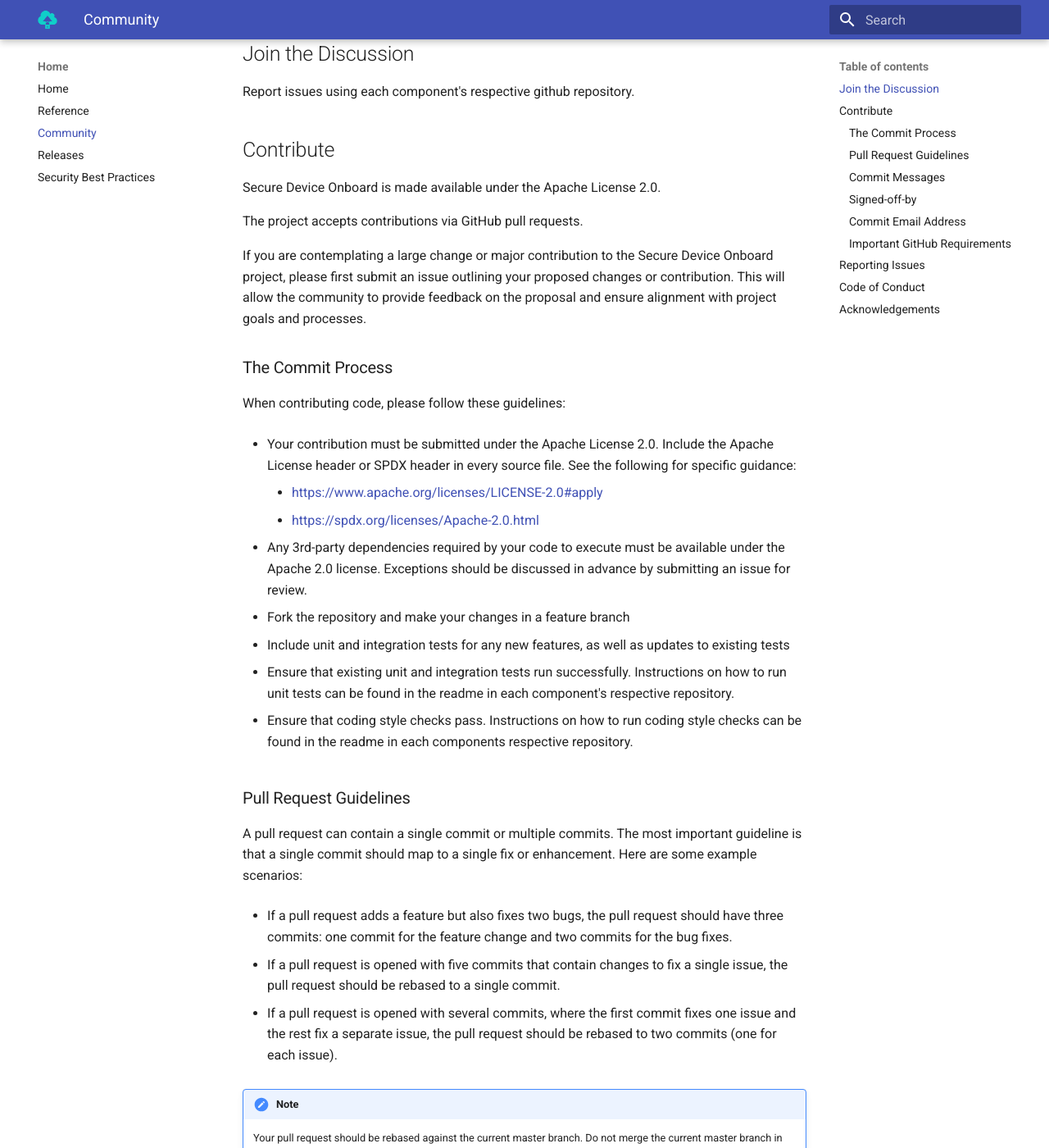
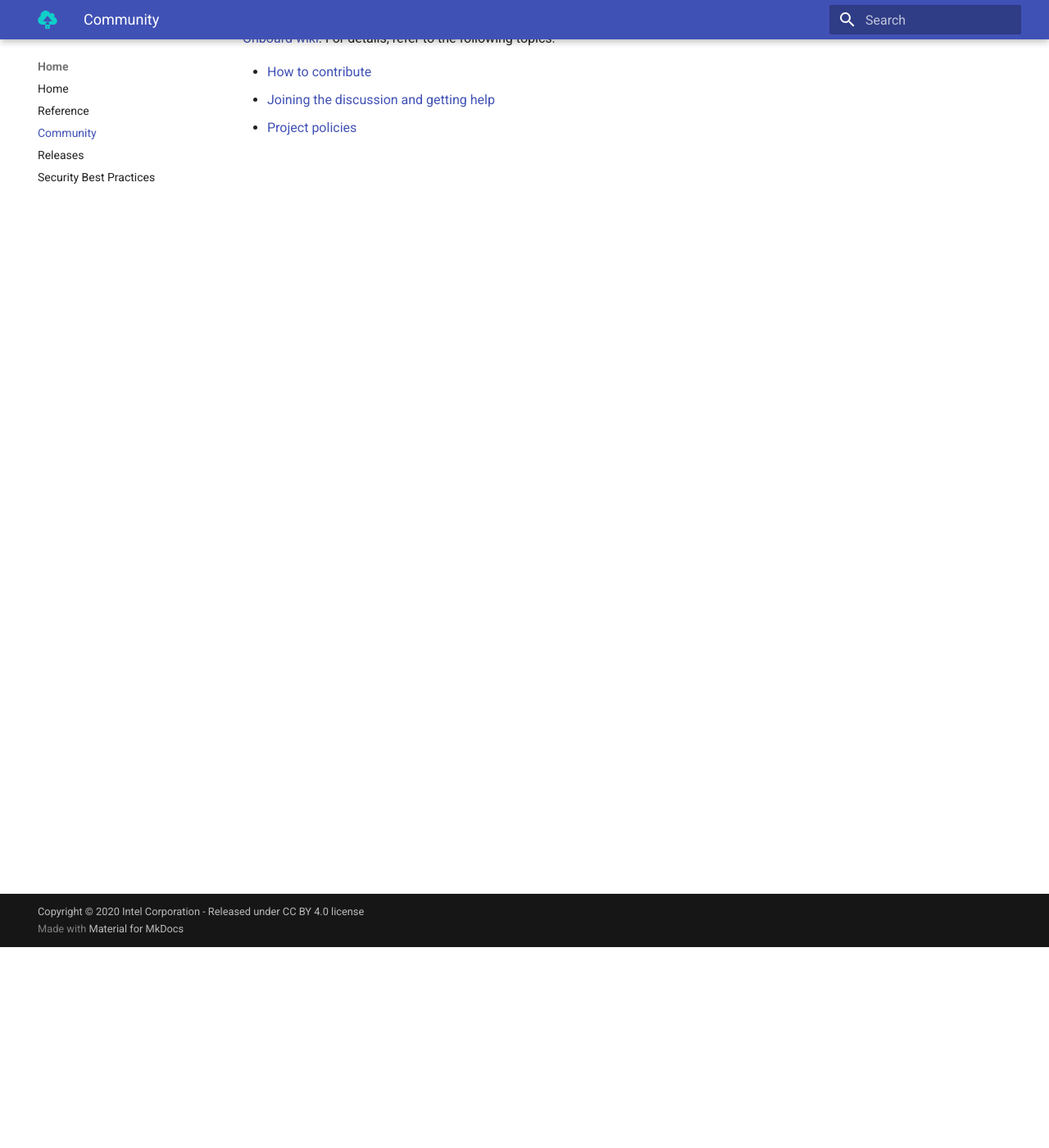
Before and after one commit to trbehera/docs, an MkDocs documentation site: the page built from docs/community.md, in a window 1280 px wide and 1400 px high, scrolled down 245 px. Shown: the whole window at 82% size. Built offline with MkDocs 1.6.1 and Material for MkDocs 9.7.7, drawn with Linux system fonts in a browser that asks for light colours; some of the changed text lies outside the part shown.

Commit message:
Update community page to point to wiki (#7)
Signed-off-by: Tom Barnes <thomas.j.barnes@intel.com>

```diff
--- a/docs/community.md
+++ b/docs/community.md
@@ -1,80 +1,7 @@
 # Community
-Welcome to the Secure Device Onboard community!
 
-## Join the Discussion
+Welcome to the Secure Device Onboard community.  Secure Device Onboard is an open source project sponsored by [LF Edge](https://www.lfedge.org/projects/securedeviceonboard/).  Community practices are documented at the [Secure Device Onboard wiki](https://wiki.lfedge.org/display/SDO/Secure+Device+Onboard). For details, refer to the following topics:
 
-Report issues using each component's respective github repository.
-
-## Contribute
-
-Secure Device Onboard is made available under the Apache License 2.0.
-
-The project accepts contributions via GitHub pull requests.
-
-If you are contemplating a large change or major contribution to the Secure Device Onboard project, please first submit an issue outlining your proposed changes or contribution. This will allow the community to provide feedback on the proposal and ensure alignment with project goals and processes.
-
-### The Commit Process
-
- When contributing code, please follow these guidelines:
-
-- Your contribution must be submitted under the Apache License 2.0. Include the Apache License header or SPDX header in every source file. See the following for specific guidance:
-    - <https://www.apache.org/licenses/LICENSE-2.0#apply>
-    - <https://spdx.org/licenses/Apache-2.0.html>
-
-- Any 3rd-party dependencies required by your code to execute must be available under the Apache 2.0 license. Exceptions should be discussed in advance by submitting an issue for review.
-
-- Fork the repository and make your changes in a feature branch
-
-- Include unit and integration tests for any new features, as well as updates to existing tests
-
-- Ensure that existing unit and integration tests run successfully. Instructions on how to run unit tests can be found in the readme in each component's respective repository.
-
-- Ensure that coding style checks pass. Instructions on how to run coding style checks can be found in the readme in each components respective repository.
-
-### Pull Request Guidelines
-
-A pull request can contain a single commit or multiple commits. The most important guideline is that a single commit should map to a single fix or enhancement. Here are some example scenarios:
-
-- If a pull request adds a feature but also fixes two bugs, the pull request should have three commits: one commit for the feature change and two commits for the bug fixes.
-
-- If a pull request is opened with five commits that contain changes to fix a single issue, the pull request should be rebased to a single commit.
-
-- If a pull request is opened with several commits, where the first commit fixes one issue and the rest fix a separate issue, the pull request should be rebased to two commits (one for each issue).
-
-
-!!! Note
-    Your pull request should be rebased against the current master branch. Do not merge the current master branch in with your topic branch. Do not use the Update Branch button provided by GitHub on the pull request page.
-
-### Commit Messages
-
-Commit messages should follow common Git conventions, such as using the imperative mood, separate subject lines, and a line length of 72 characters. These guidelines and more are documented here: <https://chris.beams.io/posts/git-commit/#seven-rules>
-
-### Signed-off-by
-
-Each commit must include a “Signed-off-by” line in the commit message (git commit -s). This sign-off indicates that you agree the commit satisfies the Developer Certificate of Origin ([DCO](https://developercertificate.org/)).
-
-### Commit Email Address
-
-Your commit email address must match your GitHub email address. For more information, see <https://help.github.com/articles/setting-your-commit-email-address-in-git/>
-
-### Important GitHub Requirements
-
-A pull request cannot merged until it has passed these status checks:
-
-- The build must pass on Jenkins
-- The pull request must be approved by at least two reviewers without any outstanding requests for changes
-
-## Reporting Issues
-
-Report issues using each component's respective github repository.
-
-## Code of Conduct
-
-When participating, please be respectful and courteous.
-
-The Secure Device Onboard project follows the LF Edge Code of Conduct: <https://lfprojects.org/policies/code-of-conduct/>
-
-## Acknowledgements
-This project uses software developed by the OpenSSL* Project for use in the OpenSSL\* Toolkit (<http://www.openssl.org/>).
-
-This project relies on other third-party components. For details, see the NOTICE file and/or folder in each components respective repository.
+* [How to contribute](https://wiki.lfedge.org/display/SDO/Contributing)
+* [Joining the discussion and getting help](https://wiki.lfedge.org/display/SDO/Getting+Help)
+* [Project policies](https://wiki.lfedge.org/display/SDO/Project+Policies)
```
